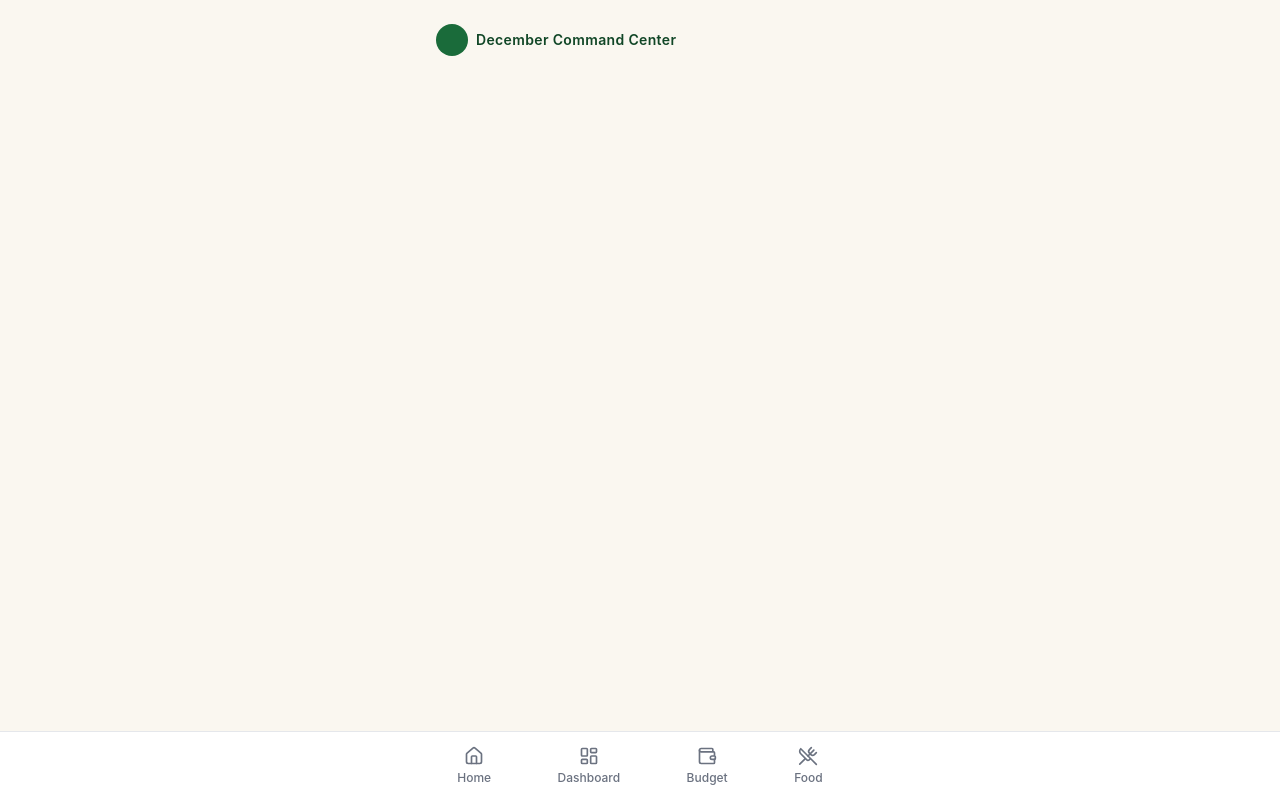
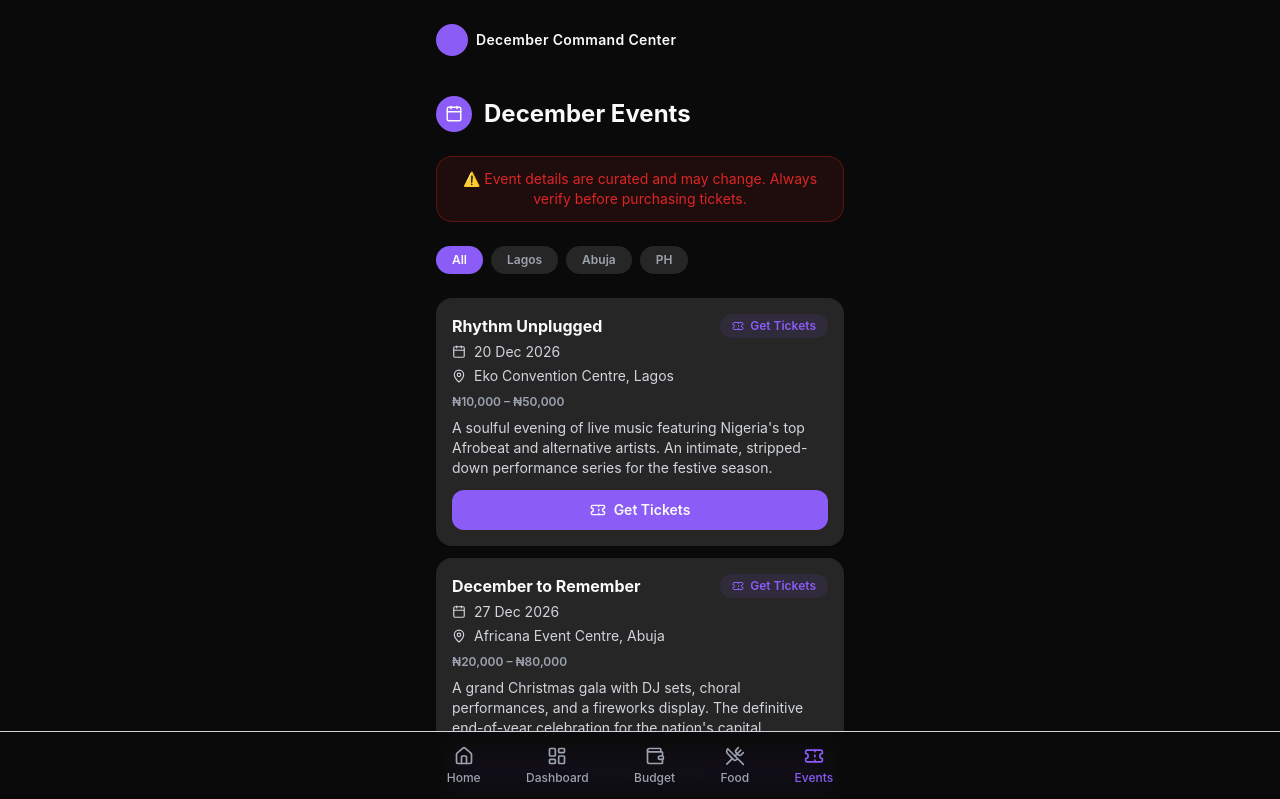
Before and after one commit to oziomaokorie01-rgb/Detty-d, a React (Vite) app: page /events in a window 1280 px wide. Shown: the top 799 px of the page. Built offline with nearby package versions, Linux system fonts and the light colour scheme.

Commit message:
feat: complete MVP with dark theme and Events module

```diff
--- a/src/App.tsx
+++ b/src/App.tsx
@@ -5,6 +5,7 @@ import Home from './pages/Home'
 import Budget from './pages/Budget'
 import Food from './pages/Food'
 import Dashboard from './pages/Dashboard'
+import Events from './pages/Events'
 
 export default function App() {
   return (
@@ -15,6 +16,7 @@ export default function App() {
           <Route path="/dashboard" element={<Dashboard />} />
           <Route path="/budget" element={<Budget />} />
           <Route path="/food" element={<Food />} />
+          <Route path="/events" element={<Events />} />
         </Routes>
       </Layout>
     </BrowserRouter>
--- a/src/components/Layout.tsx
+++ b/src/components/Layout.tsx
@@ -1,28 +1,29 @@
 import type { ReactNode } from 'react'
 import { NavLink } from 'react-router-dom'
-import { Home, LayoutDashboard, Wallet, UtensilsCrossed } from 'lucide-react'
+import { Home, LayoutDashboard, Wallet, UtensilsCrossed, Ticket } from 'lucide-react'
 
 const NAV = [
   { to: '/', label: 'Home', Icon: Home },
   { to: '/dashboard', label: 'Dashboard', Icon: LayoutDashboard },
   { to: '/budget', label: 'Budget', Icon: Wallet },
   { to: '/food', label: 'Food', Icon: UtensilsCrossed },
+  { to: '/events', label: 'Events', Icon: Ticket },
 ]
 
 export function Layout({ children }: { children: ReactNode }) {
   return (
-    <div className="min-h-screen w-full bg-cream pb-20">
+    <div className="min-h-screen w-full bg-background pb-20">
       <div className="mx-auto w-full max-w-md px-5 py-6">
         <header className="mb-6 flex items-center gap-2">
-          <span className="inline-block h-8 w-8 rounded-full bg-green" />
-          <span className="text-sm font-semibold tracking-wide text-green-700">
+          <span className="inline-block h-8 w-8 rounded-full bg-primary" />
+          <span className="text-sm font-semibold tracking-wide text-text">
             December Command Center
           </span>
         </header>
         {children}
       </div>
 
-      <nav className="fixed bottom-0 left-0 right-0 z-40 border-t border-gray-200 bg-white/95 backdrop-blur">
+      <nav className="fixed bottom-0 left-0 right-0 z-40 border-t border-gray-300 bg-background/95 backdrop-blur">
         <div className="mx-auto flex max-w-md items-center justify-around px-2 py-2">
           {NAV.map(({ to, label, Icon }) => (
             <NavLink
@@ -31,7 +32,7 @@ export function Layout({ children }: { children: ReactNode }) {
               end={to === '/'}
               className={({ isActive }) =>
                 `flex flex-col items-center gap-1 rounded-lg px-3 py-1.5 text-xs font-medium ${
-                  isActive ? 'text-green-700' : 'text-gray-500'
+                  isActive ? 'text-primary' : 'text-gray-400'
                 }`
               }
             >
@@ -42,5 +43,5 @@ export function Layout({ children }: { children: ReactNode }) {
         </div>
       </nav>
     </div>
-  )
+  );
 }
--- /dev/null
+++ b/src/data/eventsData.ts
@@ -0,0 +1,101 @@
+export interface Event {
+  id: string
+  name: string
+  date: string
+  venue: string
+  city: 'Lagos' | 'Abuja' | 'PH'
+  priceRange: string
+  description: string
+  ticketUrl: string
+}
+
+export const eventsData: Event[] = [
+  {
+    id: 'evt-1',
+    name: 'Rhythm Unplugged',
+    date: '20 Dec 2026',
+    venue: 'Eko Convention Centre',
+    city: 'Lagos',
+    priceRange: '₦10,000 – ₦50,000',
+    description:
+      'A soulful evening of live music featuring Nigeria\'s top Afrobeat and alternative artists. An intimate, stripped-down performance series for the festive season.',
+    ticketUrl: 'https://ticketbox.com/events/rhythm-unplugged-2026',
+  },
+  {
+    id: 'evt-2',
+    name: 'December to Remember',
+    date: '27 Dec 2026',
+    venue: 'Africana Event Centre',
+    city: 'Abuja',
+    priceRange: '₦20,000 – ₦80,000',
+    description:
+      'A grand Christmas gala with DJ sets, choral performances, and a fireworks display. The definitive end-of-year celebration for the nation\'s capital.',
+    ticketUrl: 'https://ticketbox.com/events/december-to-remember-2026',
+  },
+  {
+    id: 'evt-3',
+    name: 'Affirm Christmas Concert',
+    date: '12 Dec 2026',
+    venue: 'Eko Convention Centre',
+    city: 'Lagos',
+    priceRange: '₦15,000 – ₦60,000',
+    description:
+      'Anight of gospel and inspirational music led by top Nigerian worship artists. A powerful, family-friendly gathering to celebrate the birth of Christ.',
+    ticketUrl: 'https://ticketbox.com/events/affirm-christmas-concert-2026',
+  },
+  {
+    id: 'evt-4',
+    name: 'Jingle Bell Festival',
+    date: '22 Dec 2026',
+    venue: 'Shell Hall, Transcorp Hilton',
+    city: 'PH',
+    priceRange: '₦8,000 – ₦30,000',
+    description:
+      'Rivers State\'s biggest Christmas party. Live performances, a chocolate-themed market, and family activities across a beautifully lit venue.',
+    ticketUrl: 'https://ticketbox.com/events/jingle-bell-festival-2026',
+  },
+  {
+    id: 'evt-5',
+    name: 'Auka & Friends Christmas Special',
+    date: '15 Dec 2026',
+    venue: 'Lan Nigeria Auditorium',
+    city: 'Abuja',
+    priceRange: '₦5,000 – ₦25,000',
+    description:
+      'A warm, acoustic holiday concert featuring Nigerian gospel and folk artists. Bring the family for a night of singing, comedy, and celebration.',
+    ticketUrl: 'https://ticketbox.com/events/auka-christmas-special-2026',
+  },
+  {
+    id: 'evt-6',
+    name: 'Sabarimana Afrobeat Night',
+    date: '29 Dec 2026',
+    venue: 'Ode On The Lagoon, Lekki',
+    city: 'Lagos',
+    priceRange: '₦10,000 – ₦35,000',
+    description:
+      'An all-night Afrobeat dance party with VIP bottle service and a vibrant Yuletide atmosphere. Dress code: festive wear.',
+    ticketUrl: 'https://ticketbox.com/events/sabarimana-afrobeat-night-2026',
+  },
+  {
+    id: 'evt-7',
+    name: 'Nigerian Idol Season 8 Finale',
+    date: '31 Dec 2026',
+    venue: 'Eko Hotel Convention Centre',
+    city: 'Lagos',
+    priceRange: '₦5,000 – ₦20,000',
+    description:
+      'The much-anticipated season finale with the winning performance, top 10 showcase, and a new year countdown. The biggest TV event of the decade.',
+    ticketUrl: 'https://ticketbox.com/events/nigerian-idol-8-finale-2026',
+  },
+  {
+    id: 'evt-8',
+    name: 'Nike Centre Christmas Carol Concert',
+    date: '18 Dec 2026',
+    venue: 'Nike Centre for Art & Culture',
+    city: 'Lagos',
+    priceRange: '₦3,000 – ₦10,000',
+    description:
+      'An affordable, family-friendly Christmas concert with timeless carols and a look back at the year\'s highlights. Perfect for a festive evening in.',
+    ticketUrl: 'https://ticketbox.com/events/nike-centre-christmas-2026',
+  },
+]
--- a/src/index.css
+++ b/src/index.css
@@ -14,8 +14,8 @@
     font-family: theme('fontFamily.sans');
     -webkit-font-smoothing: antialiased;
     -moz-osx-font-smoothing: grayscale;
-    background-color: theme('colors.cream.DEFAULT');
-    color: #1f2937;
+    background-color: #0a0a0a;
+    color: #fafafa;
   }
 
   #root {
--- /dev/null
+++ b/src/pages/Events.tsx
@@ -0,0 +1,109 @@
+import { useState } from 'react'
+import { Calendar, MapPin, Ticket } from 'lucide-react'
+import { eventsData } from '../data/eventsData'
+
+const CITIES = ['Lagos', 'Abuja', 'PH'] as const
+
+export default function Events() {
+  const [activeCity, setActiveCity] = useState<string | null>(null)
+
+  const filtered = activeCity
+    ? eventsData.filter((e) => e.city === activeCity)
+    : eventsData
+
+  return (
+    <main className="flex flex-col gap-6 py-4">
+      <header className="flex items-center gap-3">
+        <span className="inline-flex h-9 w-9 items-center justify-center rounded-full bg-primary">
+          <Calendar size={18} className="text-text" />
+        </span>
+        <h1 className="text-2xl font-bold text-text">December Events</h1>
+      </header>
+
+      {/* Disclaimer banner */}
+      <div className="rounded-2xl border border-secondary/30 bg-secondary/10 px-4 py-3 text-center text-sm text-secondary">
+        ⚠️ Event details are curated and may change. Always verify before purchasing
+        tickets.
+      </div>
+
+      {/* City filter */}
+      <div className="flex flex-wrap gap-2">
+        <button
+          type="button"
+          onClick={() => setActiveCity(null)}
+          className={`rounded-full px-4 py-1.5 text-xs font-semibold transition active:scale-[0.97] ${
+            activeCity === null
+              ? 'bg-primary text-text'
+              : 'bg-surface text-gray-400 hover:text-gray-300'
+          }`}
+        >
+          All
+        </button>
+        {CITIES.map((city) => (
+          <button
+            key={city}
+            type="button"
+            onClick={() => setActiveCity(city)}
+            className={`rounded-full px-4 py-1.5 text-xs font-semibold transition active:scale-[0.97] ${
+              activeCity === city
+                ? 'bg-primary text-text'
+                : 'bg-surface text-gray-400 hover:text-gray-300'
+            }`}
+          >
+            {city}
+          </button>
+        ))}
+      </div>
+
+      {/* Event list */}
+      {filtered.length === 0 ? (
+        <div className="rounded-2xl bg-surface p-8 text-center text-sm text-gray-400">
+          <Ticket size={24} className="mx-auto mb-2 opacity-50" />
+          No events found in this city.
+        </div>
+      ) : (
+        <ul className="flex flex-col gap-3">
+          {filtered.map((event) => (
+            <li
+              key={event.id}
+              className="flex flex-col rounded-2xl bg-surface p-4 shadow-sm transition hover:shadow-md"
+            >
+              <div className="flex items-start justify-between gap-3">
+                <h2 className="text-base font-bold text-text">{event.name}</h2>
+                <span className="inline-flex shrink-0 items-center gap-1.5 rounded-full bg-primary/10 px-3 py-1 text-xs font-semibold text-primary">
+                  <Ticket size={12} />
+                  Get Tickets
+                </span>
+              </div>
+
+              <p className="mt-1 flex items-center gap-2 text-sm text-gray-300">
+                <Calendar size={14} className="shrink-0" />
+                {event.date}
+              </p>
+              <p className="mt-1 flex items-center gap-2 text-sm text-gray-300">
+                <MapPin size={14} className="shrink-0" />
+                {event.venue}, {event.city}
+              </p>
+
+              <p className="mt-2 text-xs font-semibold text-gray-400">
+                {event.priceRange}
+              </p>
+
+              <p className="mt-2 text-sm text-gray-300">{event.description}</p>
+
+              <a
+                href={event.ticketUrl}
+                target="_blank"
+                rel="noopener noreferrer"
+                className="mt-3 flex items-center justify-center gap-2 rounded-xl bg-primary px-4 py-2.5 text-sm font-semibold text-text transition hover:bg-primary/90 active:scale-[0.98]"
+              >
+                <Ticket size={16} />
+                Get Tickets
+              </a>
+            </li>
+          ))}
+        </ul>
+      )}
+    </main>
+  )
+}
--- a/tailwind.config.js
+++ b/tailwind.config.js
@@ -4,28 +4,19 @@ export default {
   theme: {
     extend: {
       colors: {
-        green: {
-          DEFAULT: '#1a6b3a',
-          50: '#eff7f1',
-          100: '#d8eee0',
-          200: '#b2dcc2',
-          500: '#1a6b3a',
-          600: '#155a30',
-          700: '#104626',
+        background: '#0a0a0a',
+        primary: '#8b5cf6',
+        secondary: '#dc2626',
+        surface: '#262626',
+        text: '#fafafa',
+        gray: {
+          300: '#d1d5db',
+          400: '#9ca3af',
+          500: '#6b7280',
+          600: '#4b5563',
+          700: '#374151',
+          800: '#1f2937',
         },
-        cream: {
-          DEFAULT: '#faf7f0',
-          50: '#fefdfb',
-          100: '#faf7f0',
-          200: '#f3ede0',
-        },
-        festive: {
-          DEFAULT: '#b91c1c',
-          50: '#fef2f2',
-          500: '#b91c1c',
-          600: '#991b1b',
-        },
-        gold: '#c9a227',
       },
       fontFamily: {
         sans: ['Inter', 'system-ui', 'Segoe UI', 'Roboto', 'sans-serif'],
```
Also changed, not shown: src/pages/Dashboard.tsx (+30 -30 lines), src/pages/Food.tsx (+30 -30 lines), src/pages/Home.tsx (+7 -7 lines).
